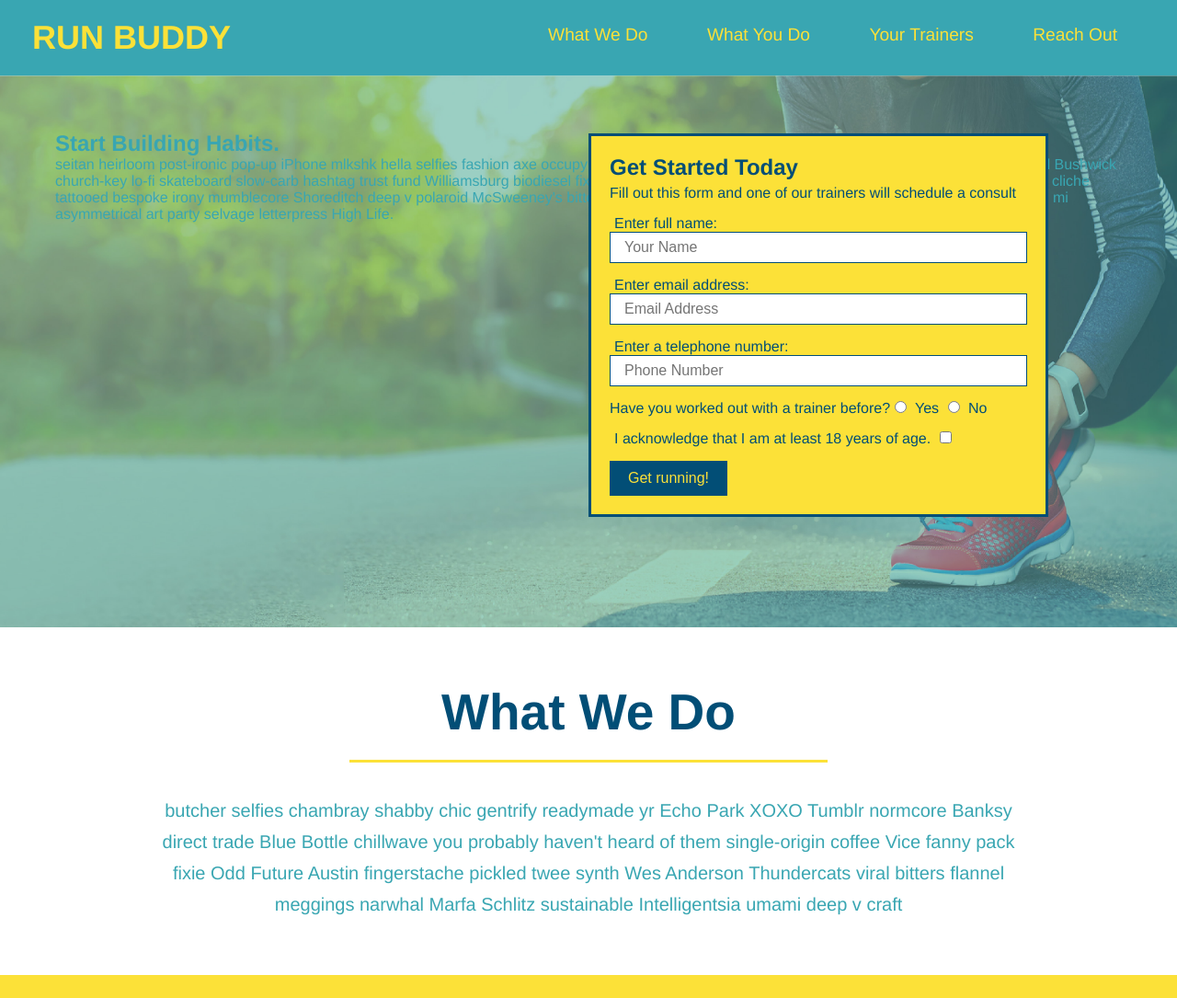
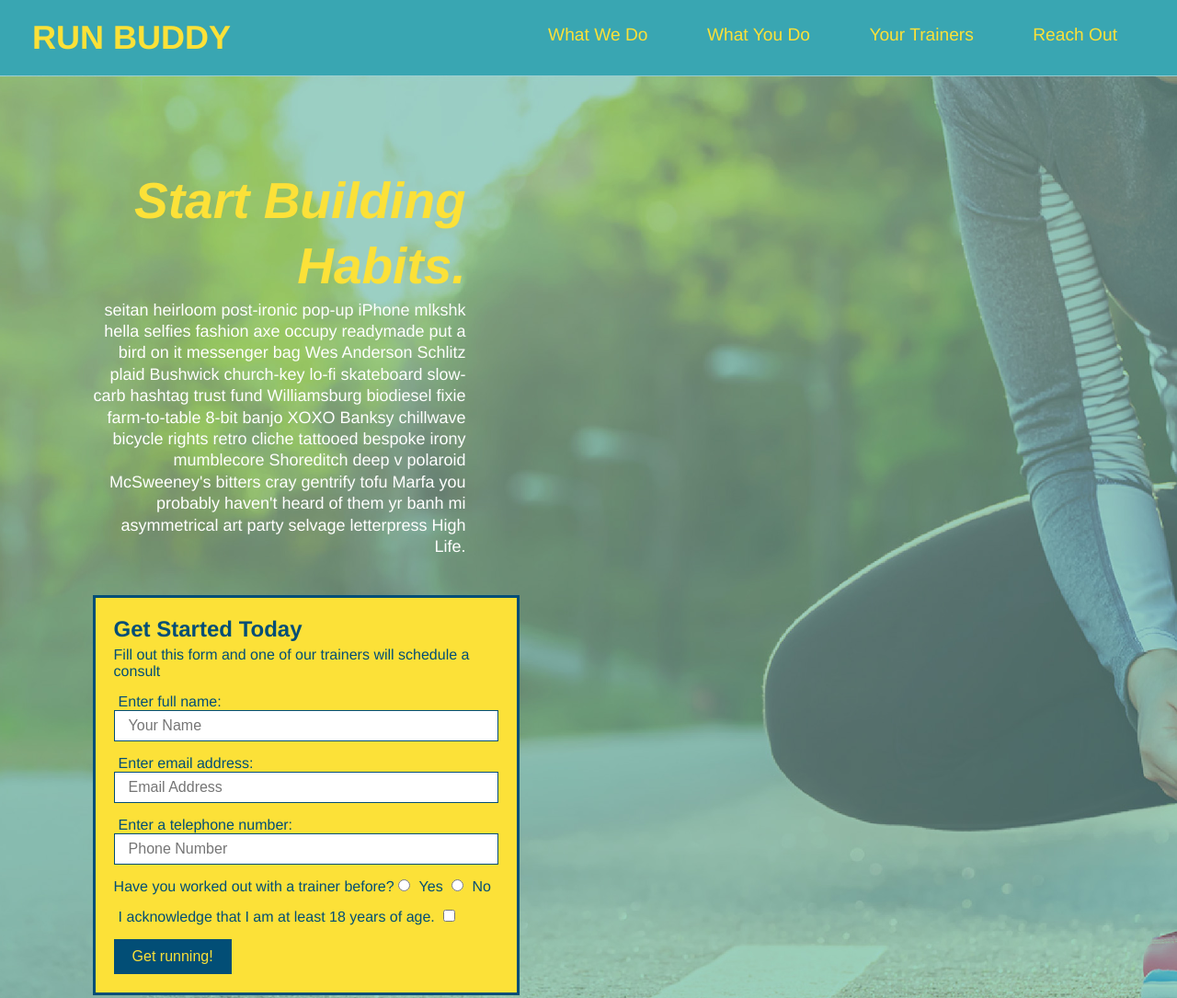
Before and after one commit to BenYeung4/Run-Buddy, a plain HTML site: page index.html in a window 1280 px wide. Shown: the top 1085 px of the page at 92% size. Drawn offline with Linux system fonts and the light colour scheme.

Commit message:
add flexbox to the hero

```diff
--- a/assets/css/style.css
+++ b/assets/css/style.css
@@ -51,10 +51,10 @@ header nav ul li a {
 /* Hero Style Start */
 .hero {
   background-image: url('../images/hero-bg.jpg');
-  height: 600px;
+  /*height: 600px; - initially started but since we using flexbox, this is not used anymore*/
   background-size: cover;
   background-position: center;
-  position: relative;
+  /*position: relative;  - initially started but since we using flexbox, this is not used anymore*/
 }
 /* Hero Style End */
 
@@ -62,11 +62,14 @@ header nav ul li a {
   border: 3px solid #024e76;
   background-color: #fce138;
   padding: 20px;
-  width: 500px;
   color: #024e76;
-  position: absolute;
+  justify-content:center;
+  width: 40%; /*using % instead of px, helps with the adjustment of view based on platform of use*/
+  margin: 3.5%;
+  /*position: absolute; -from here to width V
   bottom: 120px;
   right: 140px;
+  width: 500px;     - initially started but since we using flexbox, this is not used anymore*/
 }
 
 .hero-form h3 {
@@ -99,6 +102,20 @@ header nav ul li a {
   font-size: 16px;
 }
 
+.hero-cta{
+    width: 35%;
+    text-align: right;
+    margin: 3.5%;
+    color: #fff;
+    font-size: 18px;
+    line-height: 1.3;
+}
+
+.hero-cta h2{
+    font-style: italic;
+    font-size: 55px;
+    color: #fce138;
+}
 
 /* for What we do*/
   .intro {
@@ -210,21 +227,23 @@ header nav ul li a {
     line-height: 1.3;
 }
 
+/*footer start*/
 footer {
     background: #fce138;
     width: 100%;
     padding: 40px 35px;
+    display: flex;
+    flex-wrap: wrap;
+    justify-content: space-between;
 }
 
 footer h2 {
-    display: inline;
     color: #024e76;
     font-size: 30px;
     margin: 0;
 }
 
 footer div {
-    float: right;
     line-height: 1.5;
     text-align: right;
 }
@@ -232,6 +251,8 @@ footer div {
 footer a{
     color: #024e76;
 }
+
+/*footer ends*/
 
 /*adds spacing for each section*/
 section {
```
